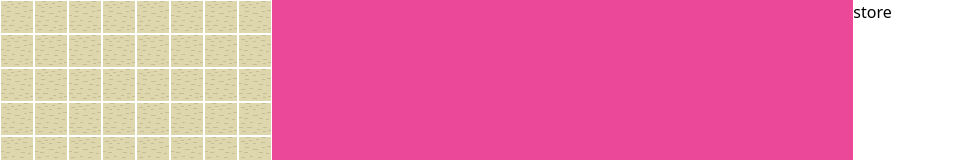
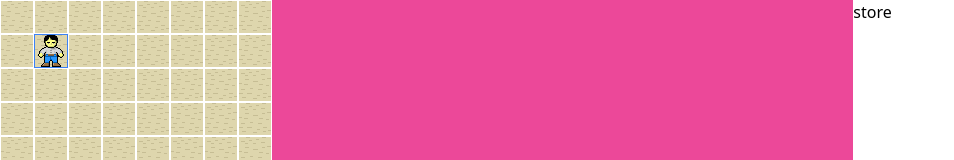
Before and after one commit to linzhengGithub/sokoban-vue, a Vue app: page /#/edit in a window 1280 px wide. Shown: the top 160 px of the page, without its empty margins (0-954 px from the left). Built offline with nearby package versions, Linux system fonts and the light colour scheme.

Commit message:
添加 player 到 MapEdit 上

```diff
--- /dev/null
+++ b/src/components/Edit/EditPlayer.vue
@@ -0,0 +1,14 @@
+<template>
+  <div class="absolute border border-blue-500" :style="position">
+    <img :src="keeperImg" alt="" />
+  </div>
+</template>
+
+<script setup lang="ts">
+import keeperImg from '@/assets/keeper.png'
+import { usePosition } from '@/composables/usePosition'
+
+const { position } = usePosition({ x: 1, y: 1 }, 34)
+</script>
+
+<style scoped></style>
--- a/src/composables/usePosition.ts
+++ b/src/composables/usePosition.ts
@@ -4,13 +4,12 @@
   x: number
   y: number
 }
-export function usePosition(pos: Position) {
-  const STEP = 32
+export function usePosition(pos: Position, step: number = 32) {
 
   const position = computed(() => {
     return {
-      left: pos.x * STEP + 'px',
-      top: pos.y * STEP + 'px'
+      left: pos.x * step + 'px',
+      top: pos.y * step + 'px'
     }
   })
 
--- a/src/view/Edit.vue
+++ b/src/view/Edit.vue
@@ -3,6 +3,7 @@
     <div class="flex w-full">
       <div class="w-4/6 bg-pink-500">
         <MapEdit />
+        <EditPlayer />
       </div>
       <div class="w-2/6">store</div>
     </div>
@@ -13,6 +14,7 @@
 <script setup lang="ts">
 import MapEdit from '@/components/Edit/MapEdit.vue'
 import EditElementView from '@/components/Edit/EditElementView.vue'
+import EditPlayer from '@/components/Edit/EditPlayer.vue'
 </script>
 
 <style scoped></style>
```
Also changed, not shown: 1 other file (tests, documents, lock files or other folders).
